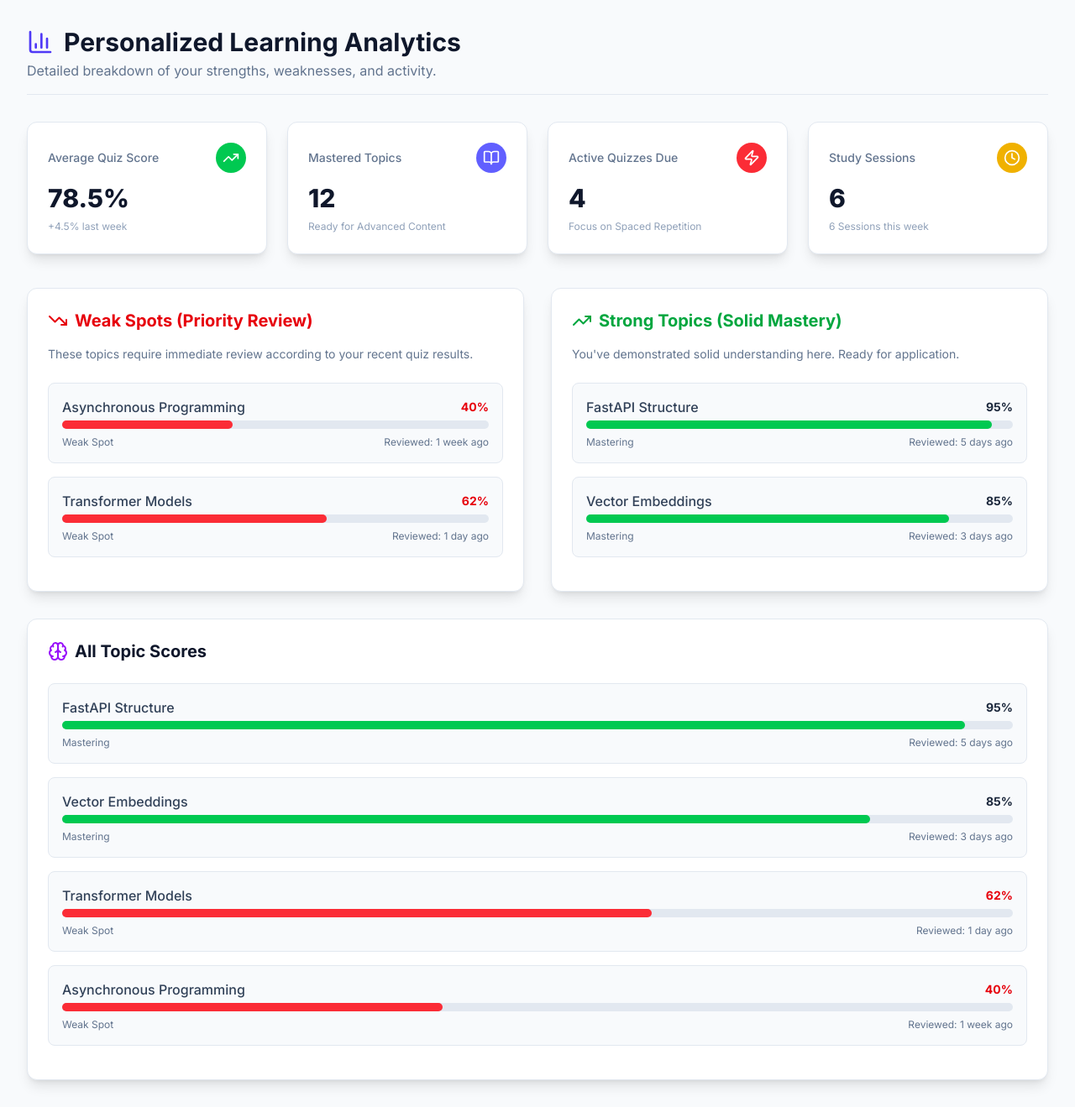
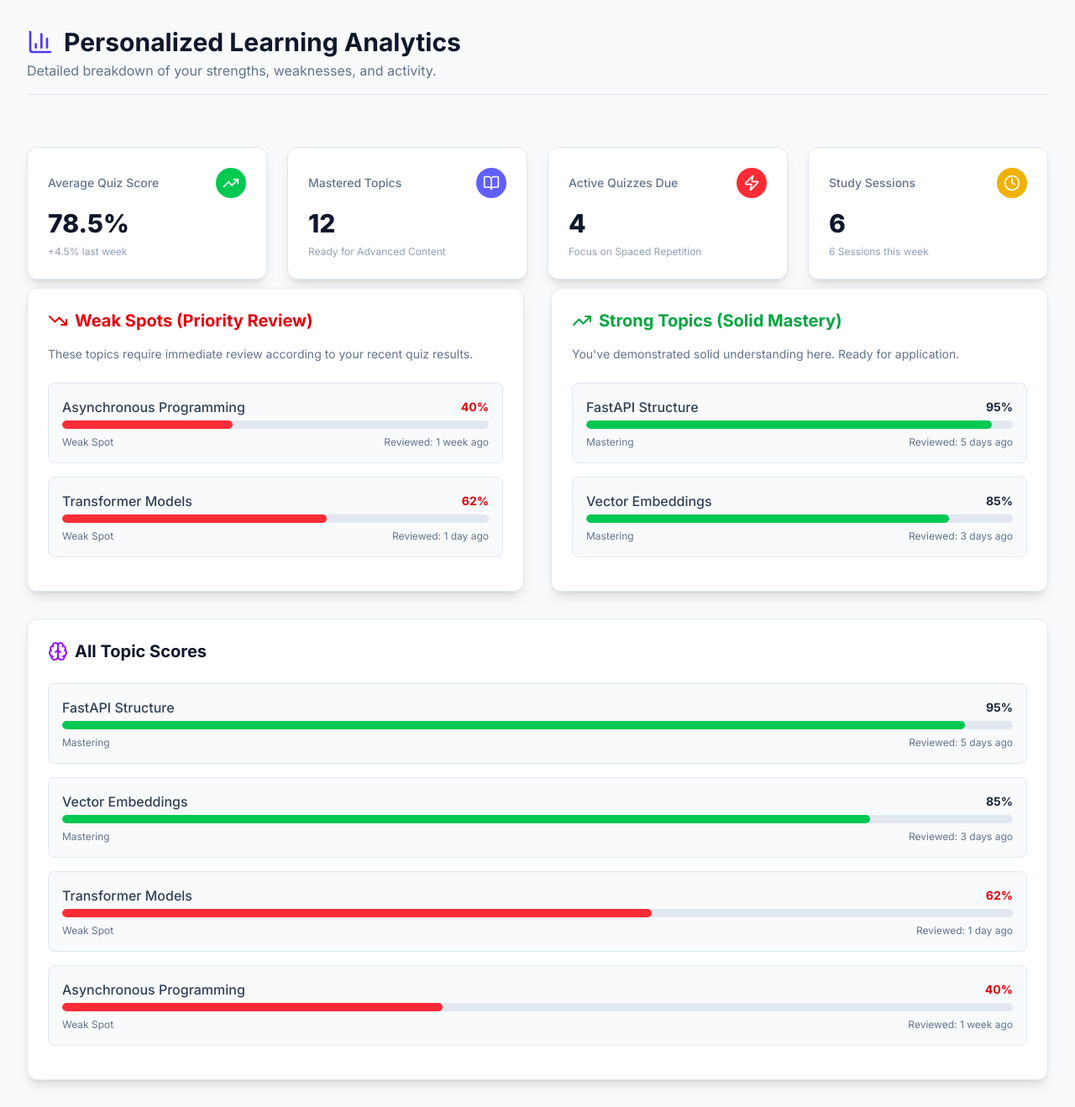
Before and after one commit to shubhcoding01/mindlink, a Next.js app in the folder frontend/: page /analytics in a window 1280 px wide. Shown: the whole page at 84% size. Built offline with nearby package versions, Linux system fonts and the light colour scheme.

Commit message:
mindlink

```diff
--- a/frontend/src/app/analytics/page.tsx
+++ b/frontend/src/app/analytics/page.tsx
@@ -1,7 +1,185 @@
+// 'use client';
+
+// import React from 'react';
+// import { BarChart3, TrendingUp, TrendingDown, BookOpen, Brain, Zap, Clock } from 'lucide-react';
+
+// // --- MOCK DATA ---
+
+// interface TopicScore {
+//     topic: string;
+//     score: number; // Percentage score (0-100)
+//     lastReview: string;
+// }
+
+// const MOCK_SCORES: TopicScore[] = [
+//     { topic: 'Vector Embeddings', score: 85, lastReview: '3 days ago' },
+//     { topic: 'Transformer Models', score: 62, lastReview: '1 day ago' },
+//     { topic: 'FastAPI Structure', score: 95, lastReview: '5 days ago' },
+//     { topic: 'Asynchronous Programming', score: 40, lastReview: '1 week ago' },
+// ];
+
+// const OVERVIEW_STATS = {
+//     masteredTopics: 12,
+//     activeQuizzes: 4,
+//     averageScore: 78.5,
+//     sessionsThisWeek: 6,
+// };
+
+// // --- HELPER COMPONENT: Skill Bar ---
+// const SkillBar: React.FC<TopicScore> = ({ topic, score, lastReview }) => {
+//     const isWeak = score < 65;
+//     const colorClass = isWeak ? 'bg-red-500' : (score > 80 ? 'bg-green-500' : 'bg-yellow-500');
+
+//     return (
+//         <div className="mb-4 p-4 bg-slate-50 rounded-lg border border-slate-200">
+//             <div className="flex justify-between items-center mb-1">
+//                 <span className="font-medium text-slate-700">{topic}</span>
+//                 <span className={`text-sm font-bold ${isWeak ? 'text-red-600' : 'text-slate-800'}`}>{score}%</span>
+//             </div>
+
+//             <div className="w-full bg-slate-200 rounded-full h-2.5">
+//                 <div
+//                     className={`h-2.5 rounded-full ${colorClass} transition-all duration-700`}
+//                     style={{ width: `${score}%` }}
+//                 />
+//             </div>
+
+//             <div className="flex justify-between text-xs text-slate-500 mt-2">
+//                 <span>{isWeak ? 'Weak Spot' : 'Mastering'}</span>
+//                 <span>Reviewed: {lastReview}</span>
+//             </div>
+//         </div>
+//     );
+// };
+
+// // --- MAIN PAGE COMPONENT ---
+// export default function AnalyticsPage() {
+//     // Separate weak spots for easy display
+//     const weakSpots = MOCK_SCORES.filter(s => s.score < 65).sort((a, b) => a.score - b.score);
+//     const strongTopics = MOCK_SCORES.filter(s => s.score >= 80).sort((a, b) => b.score - a.score);
+
+//     return (
+//         <div className="min-h-screen bg-slate-50 p-8">
+//             <header className="mb-8 border-b border-slate-200 pb-4">
+//                 <h1 className="text-3xl font-bold text-slate-900 flex items-center gap-3">
+//                     <BarChart3 className="w-8 h-8 text-indigo-600" />
+//                     Personalized Learning Analytics
+//                 </h1>
+//                 <p className="text-slate-500 mt-1">Detailed breakdown of your strengths, weaknesses, and activity.</p>
+//             </header>
+
+//             {/* 1. Overview Cards */}
+//             <div className="grid grid-cols-1 md:grid-cols-4 gap-6 mb-10">
+//                 <StatCard
+//                     title="Average Quiz Score"
+//                     value={`${OVERVIEW_STATS.averageScore.toFixed(1)}%`}
+//                     icon={TrendingUp}
+//                     color="green"
+//                     trend="+4.5% last week"
+//                 />
+//                 <StatCard
+//                     title="Mastered Topics"
+//                     value={OVERVIEW_STATS.masteredTopics.toString()}
+//                     icon={BookOpen}
+//                     color="indigo"
+//                     trend="Ready for Advanced Content"
+//                 />
+//                 <StatCard
+//                     title="Active Quizzes Due"
+//                     value={OVERVIEW_STATS.activeQuizzes.toString()}
+//                     icon={Zap}
+//                     color="red"
+//                     trend="Focus on Spaced Repetition"
+//                 />
+//                 <StatCard
+//                     title="Study Sessions"
+//                     value={OVERVIEW_STATS.sessionsThisWeek.toString()}
+//                     icon={Clock}
+//                     color="yellow"
+//                     trend="6 Sessions this week"
+//                 />
+//             </div>
+
+//             {/* 2. Strength and Weakness Heatmaps */}
+//             <div className="grid grid-cols-1 lg:grid-cols-2 gap-8">
+
+//                 {/* Weak Spots (Priority Review) */}
+//                 <div className="bg-white p-6 rounded-xl shadow-lg border border-slate-200">
+//                     <h2 className="text-xl font-bold text-red-600 flex items-center gap-2 mb-4">
+//                         <TrendingDown className="w-6 h-6" /> Weak Spots (Priority Review)
+//                     </h2>
+//                     <p className="text-sm text-slate-500 mb-6">These topics require immediate review according to your recent quiz results.</p>
+
+//                     <div className="space-y-4">
+//                         {weakSpots.length > 0 ? (
+//                             weakSpots.map(score => <SkillBar key={score.topic} {...score} />)
+//                         ) : (
+//                             <div className="p-4 bg-green-50 text-green-700 rounded-lg">No critical weak spots detected!</div>
+//                         )}
+//                     </div>
+//                 </div>
+
+//                 {/* Strong Topics (Solid Mastery) */}
+//                 <div className="bg-white p-6 rounded-xl shadow-lg border border-slate-200">
+//                     <h2 className="text-xl font-bold text-green-600 flex items-center gap-2 mb-4">
+//                         <TrendingUp className="w-6 h-6" /> Strong Topics (Solid Mastery)
+//                     </h2>
+//                     <p className="text-sm text-slate-500 mb-6">You've demonstrated solid understanding here. Ready for application.</p>
+
+//                     <div className="space-y-4">
+//                         {strongTopics.map(score => <SkillBar key={score.topic} {...score} />)}
+//                     </div>
+//                 </div>
+//             </div>
+
+//             {/* 3. Global Skill List */}
+//              <div className="mt-8 bg-white p-6 rounded-xl shadow-lg border border-slate-200">
+//                 <h2 className="text-xl font-bold text-slate-900 flex items-center gap-2 mb-4">
+//                     <Brain className="w-6 h-6 text-purple-600" /> All Topic Scores
+//                 </h2>
+//                 <div className="space-y-2 pt-2">
+//                     {MOCK_SCORES.sort((a, b) => b.score - a.score).map(score => (
+//                         <SkillBar key={`all-${score.topic}`} {...score} />
+//                     ))}
+//                 </div>
+//             </div>
+
+//         </div>
+//     );
+// }
+
+// // --- HELPER COMPONENT: Stat Card ---
+// const StatCard = ({ title, value, icon: Icon, color, trend }: { title: string, value: string, icon: React.ElementType, color: 'green' | 'indigo' | 'red' | 'yellow', trend: string }) => {
+//     const colorMap = {
+//         green: 'bg-green-500',
+//         indigo: 'bg-indigo-500',
+//         red: 'bg-red-500',
+//         yellow: 'bg-yellow-500',
+//     };
+//     const bgClass = colorMap[color];
+
+//     return (
+//         <div className="bg-white p-6 rounded-xl shadow-lg border border-slate-200">
+//             <div className="flex items-center justify-between">
+//                 <p className="text-sm font-medium text-slate-500">{title}</p>
+//                 <div className={`p-2 rounded-full text-white ${bgClass}`}>
+//                     <Icon className="w-5 h-5" />
+//                 </div>
+//             </div>
+//             <p className="text-3xl font-extrabold text-slate-900 mt-3">{value}</p>
+//             <p className="text-xs text-slate-400 mt-2">{trend}</p>
+//         </div>
+//     );
+// };
+
 'use client';
 
-import React from 'react';
+import React, { useRef } from 'react';
 import { BarChart3, TrendingUp, TrendingDown, BookOpen, Brain, Zap, Clock } from 'lucide-react';
+
+// --- LOCAL SETUP: Uncomment these lines in your local VS Code ---
+import gsap from 'gsap';
+import { useGSAP } from '@gsap/react';
 
 // --- MOCK DATA ---
 
@@ -31,15 +209,15 @@ const SkillBar: React.FC<TopicScore> = ({ topic, score, lastReview }) => {
     const colorClass = isWeak ? 'bg-red-500' : (score > 80 ? 'bg-green-500' : 'bg-yellow-500');
 
     return (
-        <div className="mb-4 p-4 bg-slate-50 rounded-lg border border-slate-200">
+        <div className="skill-bar-item mb-4 p-4 bg-slate-50 rounded-lg border border-slate-200">
             <div className="flex justify-between items-center mb-1">
                 <span className="font-medium text-slate-700">{topic}</span>
                 <span className={`text-sm font-bold ${isWeak ? 'text-red-600' : 'text-slate-800'}`}>{score}%</span>
             </div>
 
-            <div className="w-full bg-slate-200 rounded-full h-2.5">
+            <div className="w-full bg-slate-200 rounded-full h-2.5 overflow-hidden">
                 <div
-                    className={`h-2.5 rounded-full ${colorClass} transition-all duration-700`}
+                    className={`h-2.5 rounded-full ${colorClass} transition-all duration-1000 ease-out`}
                     style={{ width: `${score}%` }}
                 />
             </div>
@@ -52,15 +230,77 @@ const SkillBar: React.FC<TopicScore> = ({ topic, score, lastReview }) => {
     );
 };
 
+// --- HELPER COMPONENT: Stat Card ---
+const StatCard = ({ title, value, icon: Icon, color, trend }: { title: string, value: string, icon: React.ElementType, color: 'green' | 'indigo' | 'red' | 'yellow', trend: string }) => {
+    const colorMap = {
+        green: 'bg-green-500',
+        indigo: 'bg-indigo-500',
+        red: 'bg-red-500',
+        yellow: 'bg-yellow-500',
+    };
+    const bgClass = colorMap[color];
+
+    return (
+        <div className="stat-card bg-white p-6 rounded-xl shadow-lg border border-slate-200 hover:-translate-y-1 transition-transform duration-300">
+            <div className="flex items-center justify-between">
+                <p className="text-sm font-medium text-slate-500">{title}</p>
+                <div className={`p-2 rounded-full text-white ${bgClass}`}>
+                    <Icon className="w-5 h-5" />
+                </div>
+            </div>
+            <p className="text-3xl font-extrabold text-slate-900 mt-3">{value}</p>
+            <p className="text-xs text-slate-400 mt-2">{trend}</p>
+        </div>
+    );
+};
+
 // --- MAIN PAGE COMPONENT ---
 export default function AnalyticsPage() {
+    const container = useRef<HTMLDivElement>(null);
+
+    // --- LOCAL SETUP: Uncomment this hook to enable GSAP animations ---
+
+    useGSAP(() => {
+        const tl = gsap.timeline({ defaults: { ease: "power2.out" } });
+
+        // 1. Animate Header
+        tl.from(".page-header", { y: -20, opacity: 0, duration: 0.6 });
+
+        // 2. Animate Stat Cards (Staggered)
+        tl.from(".stat-card", {
+            y: 30,
+            opacity: 0,
+            duration: 0.6,
+            stagger: 0.1
+        }, "-=0.3");
+
+        // 3. Animate Section Panels
+        tl.from(".section-panel", {
+            x: -20,
+            opacity: 0,
+            duration: 0.6,
+            stagger: 0.2
+        }, "-=0.2");
+
+        // 4. Animate individual skill bars inside the panels
+        tl.from(".skill-bar-item", {
+            width: 0,
+            opacity: 0,
+            duration: 0.5,
+            stagger: 0.05
+        }, "-=0.4");
+
+    }, { scope: container });
+
+    // -------------------------------------------------------------------
+
     // Separate weak spots for easy display
     const weakSpots = MOCK_SCORES.filter(s => s.score < 65).sort((a, b) => a.score - b.score);
     const strongTopics = MOCK_SCORES.filter(s => s.score >= 80).sort((a, b) => b.score - a.score);
 
     return (
-        <div className="min-h-screen bg-slate-50 p-8">
-            <header className="mb-8 border-b border-slate-200 pb-4">
+        <div ref={container} className="min-h-screen bg-slate-50 p-8">
+            <header className="page-header mb-8 border-b border-slate-200 pb-4">
                 <h1 className="text-3xl font-bold text-slate-900 flex items-center gap-3">
                     <BarChart3 className="w-8 h-8 text-indigo-600" />
                     Personalized Learning Analytics
@@ -104,7 +344,7 @@ export default function AnalyticsPage() {
             <div className="grid grid-cols-1 lg:grid-cols-2 gap-8">
 
                 {/* Weak Spots (Priority Review) */}
-                <div className="bg-white p-6 rounded-xl shadow-lg border border-slate-200">
+                <div className="section-panel bg-white p-6 rounded-xl shadow-lg border border-slate-200">
                     <h2 className="text-xl font-bold text-red-600 flex items-center gap-2 mb-4">
                         <TrendingDown className="w-6 h-6" /> Weak Spots (Priority Review)
                     </h2>
@@ -120,7 +360,7 @@ export default function AnalyticsPage() {
                 </div>
 
                 {/* Strong Topics (Solid Mastery) */}
-                <div className="bg-white p-6 rounded-xl shadow-lg border border-slate-200">
+                <div className="section-panel bg-white p-6 rounded-xl shadow-lg border border-slate-200">
                     <h2 className="text-xl font-bold text-green-600 flex items-center gap-2 mb-4">
                         <TrendingUp className="w-6 h-6" /> Strong Topics (Solid Mastery)
                     </h2>
@@ -133,7 +373,7 @@ export default function AnalyticsPage() {
             </div>
 
             {/* 3. Global Skill List */}
-             <div className="mt-8 bg-white p-6 rounded-xl shadow-lg border border-slate-200">
+             <div className="section-panel mt-8 bg-white p-6 rounded-xl shadow-lg border border-slate-200">
                 <h2 className="text-xl font-bold text-slate-900 flex items-center gap-2 mb-4">
                     <Brain className="w-6 h-6 text-purple-600" /> All Topic Scores
                 </h2>
@@ -147,27 +387,3 @@ export default function AnalyticsPage() {
         </div>
     );
 }
-
-// --- HELPER COMPONENT: Stat Card ---
-const StatCard = ({ title, value, icon: Icon, color, trend }: { title: string, value: string, icon: React.ElementType, color: 'green' | 'indigo' | 'red' | 'yellow', trend: string }) => {
-    const colorMap = {
-        green: 'bg-green-500',
-        indigo: 'bg-indigo-500',
-        red: 'bg-red-500',
-        yellow: 'bg-yellow-500',
-    };
-    const bgClass = colorMap[color];
-
-    return (
-        <div className="bg-white p-6 rounded-xl shadow-lg border border-slate-200">
-            <div className="flex items-center justify-between">
-                <p className="text-sm font-medium text-slate-500">{title}</p>
-                <div className={`p-2 rounded-full text-white ${bgClass}`}>
-                    <Icon className="w-5 h-5" />
-                </div>
-            </div>
-            <p className="text-3xl font-extrabold text-slate-900 mt-3">{value}</p>
-            <p className="text-xs text-slate-400 mt-2">{trend}</p>
-        </div>
-    );
-};
```
